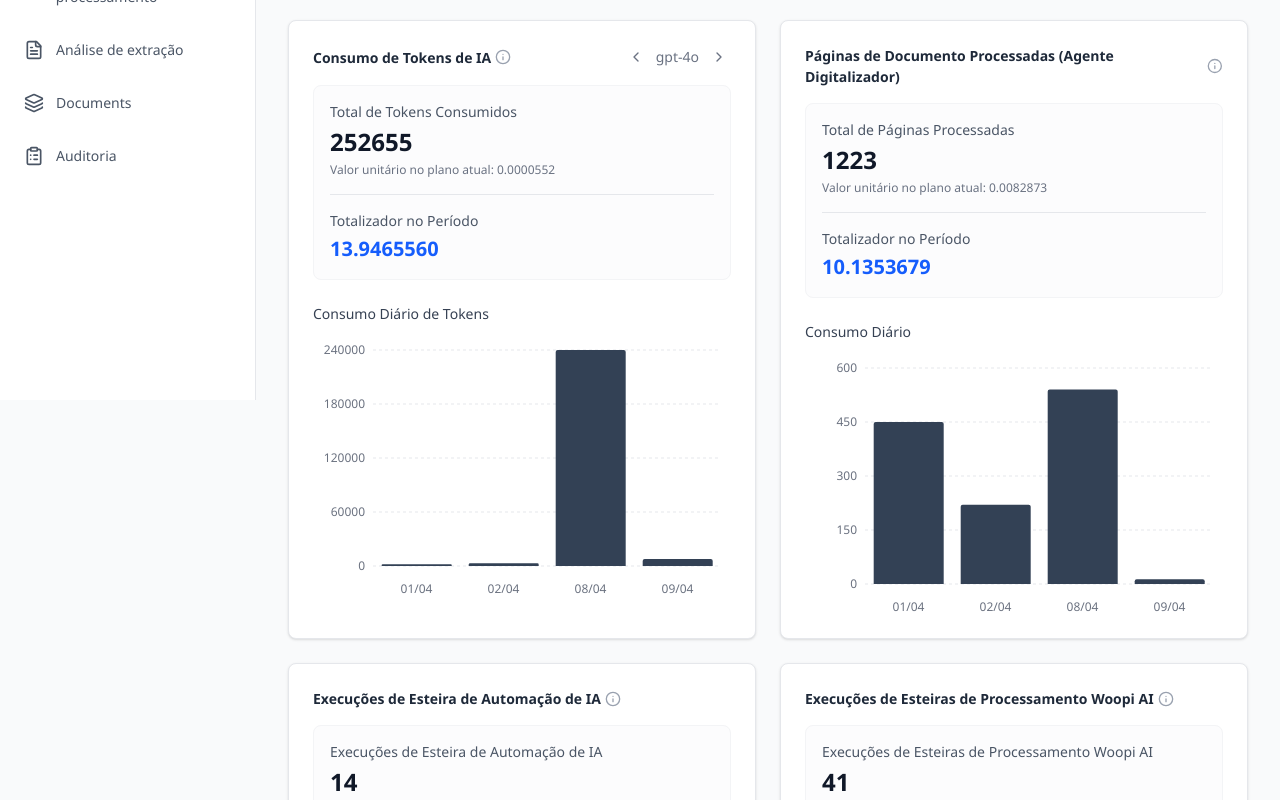
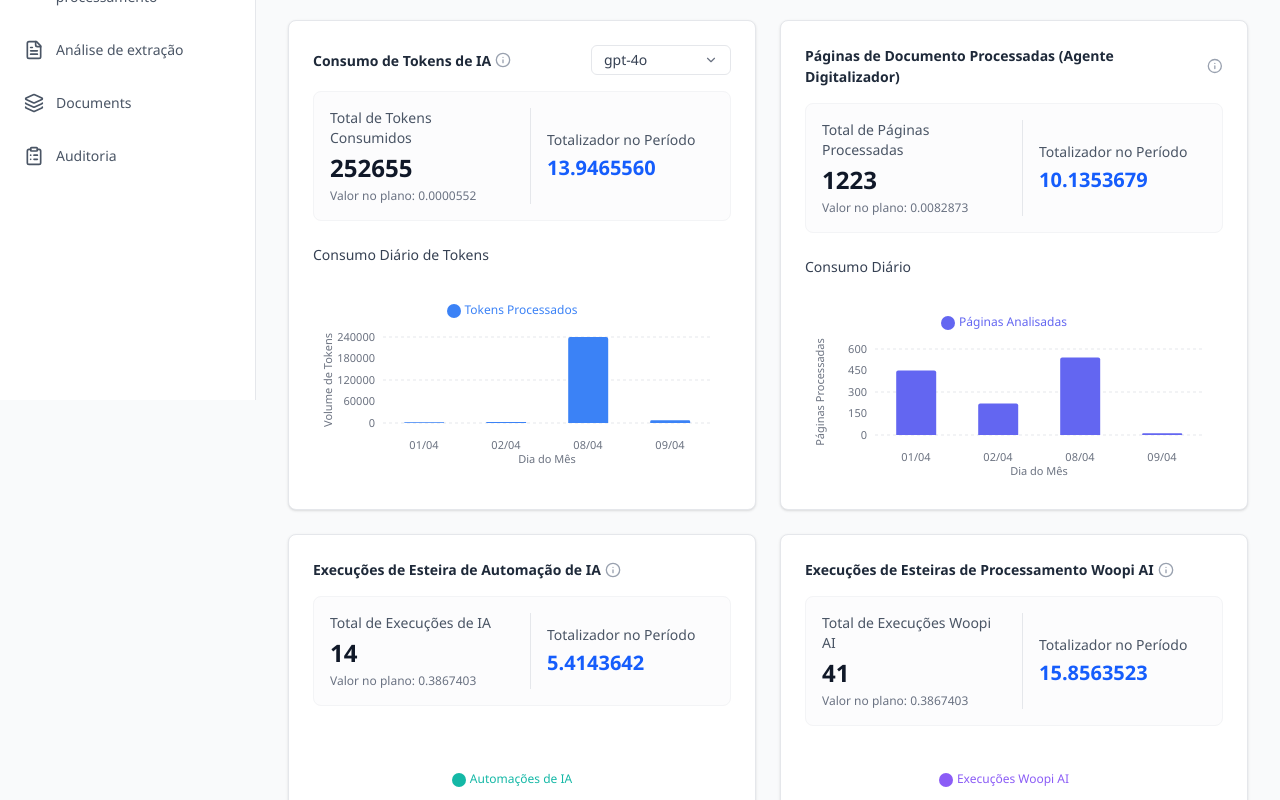
Before and after one commit to marioagen/test-agents, a React (Vite) app: page /dashboard in a window 1280 px wide. Shown: the part 400-1200 px from the top of the page. Built offline with nearby package versions, Linux system fonts and the light colour scheme.

Commit message:
feat(dashboard): add search and legend to analytics
Update dashboard components to include search functionality for model selection and visual legend support in charts. Also updated the repository banner.

```diff
--- a/src/pages/Dashboard.tsx
+++ b/src/pages/Dashboard.tsx
@@ -1,6 +1,6 @@
 import React, { useState, useMemo, useRef, useEffect } from 'react';
-import { Info, RefreshCw, ChevronLeft, ChevronRight, ChevronDown, Check } from 'lucide-react';
-import { BarChart, Bar, XAxis, YAxis, CartesianGrid, Tooltip, ResponsiveContainer } from 'recharts';
+import { Info, RefreshCw, ChevronLeft, ChevronRight, ChevronDown, Check, Search } from 'lucide-react';
+import { BarChart, Bar, XAxis, YAxis, CartesianGrid, Tooltip, ResponsiveContainer, Legend } from 'recharts';
 
 const mockWorkflows = [
   { id: 'wf-1', name: 'Esteira de Documentos Jurídicos' },
@@ -24,6 +24,13 @@ const UNIT_COSTS = {
   processing: 0.3867403
 };
 
+const LLM_MODELS = [
+  'gpt-4o',
+  'gemini flash',
+  'deepseek r1',
+  'text-embedding-2'
+];
+
 const CustomTooltip = ({ active, payload, label }: any) => {
   if (active && payload && payload.length) {
     return (
@@ -38,12 +45,14 @@ const CustomTooltip = ({ active, payload, label }: any) => {
 
 function MultiSelect({ options, selected, onChange }: { options: any[], selected: string[], onChange: (val: string[]) => void }) {
   const [isOpen, setIsOpen] = useState(false);
+  const [searchTerm, setSearchTerm] = useState('');
   const dropdownRef = useRef<HTMLDivElement>(null);
 
   useEffect(() => {
     function handleClickOutside(event: MouseEvent) {
       if (dropdownRef.current && !dropdownRef.current.contains(event.target as Node)) {
         setIsOpen(false);
+        setSearchTerm('');
       }
     }
     document.addEventListener("mousedown", handleClickOutside);
@@ -68,6 +77,10 @@ function MultiSelect({ options, selected, onChange }: { options: any[], selected
       ? options.find(o => o.id === selected[0])?.name
       : `${selected.length} selecionadas`;
 
+  const filteredOptions = options.filter(opt =>
+    opt.name.toLowerCase().includes(searchTerm.toLowerCase())
+  );
+
   return (
     <div className="relative" ref={dropdownRef}>
       <div
@@ -79,7 +92,22 @@ function MultiSelect({ options, selected, onChange }: { options: any[], selected
       </div>
 
       {isOpen && (
-        <div className="absolute top-full left-0 mt-1 w-64 bg-white dark:bg-gray-800 border border-gray-200 dark:border-gray-700 rounded-md shadow-lg z-50 py-1 max-h-60 overflow-y-auto custom-scrollbar">
+        <div className="absolute top-full left-0 mt-1 w-64 bg-white dark:bg-gray-800 border border-gray-200 dark:border-gray-700 rounded-md shadow-lg z-50 py-1 flex flex-col">
+          <div className="px-3 py-2 border-b border-gray-100 dark:border-gray-700">
+            <div className="relative">
+              <Search className="absolute left-2.5 top-1/2 -translate-y-1/2 w-4 h-4 text-gray-400" />
+              <input
+                type="text"
+                placeholder="Buscar esteiras..."
+                value={searchTerm}
+                onChange={(e) => setSearchTerm(e.target.value)}
+                className="w-full bg-gray-50 dark:bg-gray-900 border border-gray-200 dark:border-gray-600 rounded-md pl-9 pr-3 py-1.5 text-sm focus:outline-none focus:ring-1 focus:ring-blue-500 text-gray-900 dark:text-gray-100"
+              />
+            </div>
+          </div>
+          <div className="max-h-60 overflow-y-auto custom-scrollbar py-1">
+            {searchTerm === '' && (
+              <>
                 <div
                   className="px-3 py-2 hover:bg-gray-50 dark:hover:bg-gray-700 cursor-pointer flex items-center gap-3 text-sm"
                   onClick={handleSelectAll}
@@ -92,7 +120,15 @@ function MultiSelect({ options, selected, onChange }: { options: any[], selected
                   </span>
                 </div>
                 <div className="h-px bg-gray-200 dark:bg-gray-700 my-1"></div>
-          {options.map(opt => {
+              </>
+            )}
+
+            {filteredOptions.length === 0 ? (
+              <div className="px-3 py-4 text-center text-sm text-gray-500 dark:text-gray-400">
+                Nenhuma esteira encontrada.
+              </div>
+            ) : (
+              filteredOptions.map(opt => {
                 const isSelected = selected.includes(opt.id);
                 return (
                   <div
@@ -100,13 +136,91 @@ function MultiSelect({ options, selected, onChange }: { options: any[], selected
                     className="px-3 py-2 hover:bg-gray-50 dark:hover:bg-gray-700 cursor-pointer flex items-center gap-3 text-sm"
                     onClick={() => handleToggle(opt.id)}
                   >
-                <div className={`w-4 h-4 rounded border flex items-center justify-center ${isSelected ? 'bg-blue-600 border-blue-600' : 'border-gray-300 dark:border-gray-600'}`}>
+                    <div className={`w-4 h-4 rounded border flex items-center justify-center shrink-0 ${isSelected ? 'bg-blue-600 border-blue-600' : 'border-gray-300 dark:border-gray-600'}`}>
                       {isSelected && <Check className="w-3 h-3 text-white" />}
                     </div>
-                <span className="text-gray-700 dark:text-gray-300">{opt.name}</span>
+                    <span className="text-gray-700 dark:text-gray-300 select-none">{opt.name}</span>
                   </div>
                 );
-          })}
+              })
+            )}
+          </div>
+        </div>
+      )}
+    </div>
+  );
+}
+
+function SearchableSelect({ options, selected, onChange }: { options: string[], selected: string, onChange: (val: string) => void }) {
+  const [isOpen, setIsOpen] = useState(false);
+  const [searchTerm, setSearchTerm] = useState('');
+  const dropdownRef = useRef<HTMLDivElement>(null);
+
+  useEffect(() => {
+    function handleClickOutside(event: MouseEvent) {
+      if (dropdownRef.current && !dropdownRef.current.contains(event.target as Node)) {
+        setIsOpen(false);
+        setSearchTerm('');
+      }
+    }
+    document.addEventListener("mousedown", handleClickOutside);
+    return () => document.removeEventListener("mousedown", handleClickOutside);
+  }, []);
+
+  const filteredOptions = options.filter(opt =>
+    opt.toLowerCase().includes(searchTerm.toLowerCase())
+  );
+
+  return (
+    <div className="relative" ref={dropdownRef}>
+      <div
+        className="flex items-center justify-between gap-2 px-3 py-1 bg-white dark:bg-gray-800 border border-gray-200 dark:border-gray-700 rounded-md text-sm cursor-pointer min-w-[140px]"
+        onClick={() => setIsOpen(!isOpen)}
+      >
+        <span className="text-gray-700 dark:text-gray-300 truncate font-medium">{selected}</span>
+        <ChevronDown className="w-3.5 h-3.5 text-gray-500" />
+      </div>
+
+      {isOpen && (
+        <div className="absolute top-full right-0 mt-1 w-56 bg-white dark:bg-gray-800 border border-gray-200 dark:border-gray-700 rounded-md shadow-lg z-50 py-1 flex flex-col">
+          <div className="px-3 py-2 border-b border-gray-100 dark:border-gray-700">
+            <div className="relative">
+              <Search className="absolute left-2.5 top-1/2 -translate-y-1/2 w-3.5 h-3.5 text-gray-400" />
+              <input
+                type="text"
+                placeholder="Buscar modelo..."
+                value={searchTerm}
+                onChange={(e) => setSearchTerm(e.target.value)}
+                autoFocus
+                className="w-full bg-gray-50 dark:bg-gray-900 border border-gray-200 dark:border-gray-600 rounded-md pl-8 pr-3 py-1.5 text-xs focus:outline-none focus:ring-1 focus:ring-blue-500 text-gray-900 dark:text-gray-100"
+              />
+            </div>
+          </div>
+          <div className="max-h-60 overflow-y-auto custom-scrollbar py-1">
+            {filteredOptions.length === 0 ? (
+              <div className="px-3 py-4 text-center text-xs text-gray-500 dark:text-gray-400">
+                Nenhum modelo encontrado.
+              </div>
+            ) : (
+              filteredOptions.map(opt => {
+                const isSelected = selected === opt;
+                return (
+                  <div
+                    key={opt}
+                    className={`px-3 py-2 cursor-pointer flex items-center justify-between text-xs ${isSelected ? 'bg-blue-50 dark:bg-blue-900/20 text-blue-700 dark:text-blue-300' : 'hover:bg-gray-50 dark:hover:bg-gray-700 text-gray-700 dark:text-gray-300'}`}
+                    onClick={() => {
+                      onChange(opt);
+                      setIsOpen(false);
+                      setSearchTerm('');
+                    }}
+                  >
+                    <span className="select-none inline-block w-full">{opt}</span>
+                    {isSelected && <Check className="w-3.5 h-3.5 text-blue-600 flex-shrink-0" />}
+                  </div>
+                );
+              })
+            )}
+          </div>
         </div>
       )}
     </div>
@@ -246,32 +360,36 @@ export default function Dashboard() {
               Consumo de Tokens de IA <Info className="w-4 h-4 text-gray-400" />
             </div>
             <div className="flex items-center gap-2 text-sm text-gray-500">
-              <button className="p-1 hover:bg-gray-100 dark:hover:bg-gray-800 rounded"><ChevronLeft className="w-4 h-4" /></button>
-              <span>{model}</span>
-              <button className="p-1 hover:bg-gray-100 dark:hover:bg-gray-800 rounded"><ChevronRight className="w-4 h-4" /></button>
+              <SearchableSelect
+                options={LLM_MODELS}
+                selected={model}
+                onChange={setModel}
+              />
             </div>
           </div>
 
-          <div className="border border-gray-100 dark:border-gray-800 rounded-lg p-4 mb-6 bg-gray-50/50 dark:bg-gray-800/20">
+          <div className="border border-gray-100 dark:border-gray-800 rounded-lg p-4 mb-6 bg-gray-50/50 dark:bg-gray-800/20 grid grid-cols-2 gap-4">
+            <div>
               <div className="text-sm text-gray-600 dark:text-gray-400">Total de Tokens Consumidos</div>
               <div className="text-2xl font-bold text-gray-900 dark:text-gray-100 mt-1">{totals.tokens}</div>
-            <div className="text-xs text-gray-500 mt-1">Valor unitário no plano atual: {UNIT_COSTS.tokens}</div>
-
-            <div className="mt-4 pt-4 border-t border-gray-200 dark:border-gray-700">
+              <div className="text-xs text-gray-500 mt-1">Valor no plano: {UNIT_COSTS.tokens}</div>
+            </div>
+            <div className="border-l border-gray-200 dark:border-gray-700 pl-4 flex flex-col justify-center">
               <div className="text-sm text-gray-600 dark:text-gray-400">Totalizador no Período</div>
               <div className="text-xl font-bold text-blue-600 mt-1">{totalizers.tokens.toFixed(7)}</div>
             </div>
           </div>
 
           <div className="text-sm font-medium text-gray-700 dark:text-gray-300 mb-4">Consumo Diário de Tokens</div>
-          <div className="h-64 w-full">
+          <div className="h-48 w-full">
             <ResponsiveContainer width="100%" height="100%">
-              <BarChart data={chartData} margin={{ top: 10, right: 10, left: 0, bottom: 0 }}>
+              <BarChart data={chartData} margin={{ top: 20, right: 20, left: 10, bottom: 20 }}>
                 <CartesianGrid strokeDasharray="3 3" vertical={false} stroke="#e5e7eb" />
-                <XAxis dataKey="date" axisLine={false} tickLine={false} tick={{ fontSize: 12, fill: '#6b7280' }} dy={10} />
-                <YAxis axisLine={false} tickLine={false} tick={{ fontSize: 12, fill: '#6b7280' }} />
+                <XAxis dataKey="date" axisLine={false} tickLine={false} tick={{ fontSize: 11, fill: '#6b7280' }} dy={10} interval="preserveStartEnd" label={{ value: 'Dia do Mês', position: 'insideBottom', offset: -10, fontSize: 11, fill: '#6b7280' }} />
+                <YAxis axisLine={false} tickLine={false} tick={{ fontSize: 11, fill: '#6b7280' }} domain={[0, 'auto']} label={{ value: 'Volume de Tokens', angle: -90, position: 'insideLeft', style: { textAnchor: 'middle' }, offset: 5, fontSize: 11, fill: '#6b7280' }} />
                 <Tooltip content={<CustomTooltip />} cursor={{ fill: 'rgba(0,0,0,0.05)' }} />
-                <Bar dataKey="tokens" fill="#334155" radius={[2, 2, 0, 0]} maxBarSize={80} />
+                <Legend verticalAlign="top" height={36} iconType="circle" wrapperStyle={{ fontSize: '12px', color: '#6b7280' }} />
+                <Bar dataKey="tokens" name="Tokens Processados" fill="#3b82f6" radius={[2, 2, 0, 0]} maxBarSize={40} />
               </BarChart>
             </ResponsiveContainer>
           </div>
@@ -283,26 +401,28 @@ export default function Dashboard() {
             Páginas de Documento Processadas (Agente Digitalizador) <Info className="w-4 h-4 text-gray-400" />
           </div>
 
-          <div className="border border-gray-100 dark:border-gray-800 rounded-lg p-4 mb-6 bg-gray-50/50 dark:bg-gray-800/20">
+          <div className="border border-gray-100 dark:border-gray-800 rounded-lg p-4 mb-6 bg-gray-50/50 dark:bg-gray-800/20 grid grid-cols-2 gap-4">
+            <div>
               <div className="text-sm text-gray-600 dark:text-gray-400">Total de Páginas Processadas</div>
               <div className="text-2xl font-bold text-gray-900 dark:text-gray-100 mt-1">{totals.pages}</div>
-            <div className="text-xs text-gray-500 mt-1">Valor unitário no plano atual: {UNIT_COSTS.pages}</div>
-
-            <div className="mt-4 pt-4 border-t border-gray-200 dark:border-gray-700">
+              <div className="text-xs text-gray-500 mt-1">Valor no plano: {UNIT_COSTS.pages}</div>
+            </div>
+            <div className="border-l border-gray-200 dark:border-gray-700 pl-4 flex flex-col justify-center">
               <div className="text-sm text-gray-600 dark:text-gray-400">Totalizador no Período</div>
               <div className="text-xl font-bold text-blue-600 mt-1">{totalizers.pages.toFixed(7)}</div>
             </div>
           </div>
 
           <div className="text-sm font-medium text-gray-700 dark:text-gray-300 mb-4">Consumo Diário</div>
-          <div className="h-64 w-full">
+          <div className="h-48 w-full">
             <ResponsiveContainer width="100%" height="100%">
-              <BarChart data={chartData} margin={{ top: 10, right: 10, left: 0, bottom: 0 }}>
+              <BarChart data={chartData} margin={{ top: 20, right: 20, left: 10, bottom: 20 }}>
                 <CartesianGrid strokeDasharray="3 3" vertical={false} stroke="#e5e7eb" />
-                <XAxis dataKey="date" axisLine={false} tickLine={false} tick={{ fontSize: 12, fill: '#6b7280' }} dy={10} />
-                <YAxis axisLine={false} tickLine={false} tick={{ fontSize: 12, fill: '#6b7280' }} />
+                <XAxis dataKey="date" axisLine={false} tickLine={false} tick={{ fontSize: 11, fill: '#6b7280' }} dy={10} interval="preserveStartEnd" label={{ value: 'Dia do Mês', position: 'insideBottom', offset: -10, fontSize: 11, fill: '#6b7280' }} />
+                <YAxis axisLine={false} tickLine={false} tick={{ fontSize: 11, fill: '#6b7280' }} domain={[0, 'auto']} label={{ value: 'Páginas Processadas', angle: -90, position: 'insideLeft', style: { textAnchor: 'middle' }, offset: 5, fontSize: 11, fill: '#6b7280' }} />
                 <Tooltip content={<CustomTooltip />} cursor={{ fill: 'rgba(0,0,0,0.05)' }} />
-                <Bar dataKey="pages" fill="#334155" radius={[2, 2, 0, 0]} maxBarSize={80} />
+                <Legend verticalAlign="top" height={36} iconType="circle" wrapperStyle={{ fontSize: '12px', color: '#6b7280' }} />
+                <Bar dataKey="pages" name="Páginas Analisadas" fill="#6366f1" radius={[2, 2, 0, 0]} maxBarSize={40} />
               </BarChart>
             </ResponsiveContainer>
           </div>
@@ -314,25 +434,27 @@ export default function Dashboard() {
             Execuções de Esteira de Automação de IA <Info className="w-4 h-4 text-gray-400" />
           </div>
 
-          <div className="border border-gray-100 dark:border-gray-800 rounded-lg p-4 mb-6 bg-gray-50/50 dark:bg-gray-800/20">
-            <div className="text-sm text-gray-600 dark:text-gray-400">Execuções de Esteira de Automação de IA</div>
+          <div className="border border-gray-100 dark:border-gray-800 rounded-lg p-4 mb-6 bg-gray-50/50 dark:bg-gray-800/20 grid grid-cols-2 gap-4">
+            <div>
+              <div className="text-sm text-gray-600 dark:text-gray-400">Total de Execuções de IA</div>
               <div className="text-2xl font-bold text-gray-900 dark:text-gray-100 mt-1">{totals.automation}</div>
-            <div className="text-xs text-gray-500 mt-1">Valor unitário no plano atual: {UNIT_COSTS.automation}</div>
-
-            <div className="mt-4 pt-4 border-t border-gray-200 dark:border-gray-700">
+              <div className="text-xs text-gray-500 mt-1">Valor no plano: {UNIT_COSTS.automation}</div>
+            </div>
+            <div className="border-l border-gray-200 dark:border-gray-700 pl-4 flex flex-col justify-center">
               <div className="text-sm text-gray-600 dark:text-gray-400">Totalizador no Período</div>
               <div className="text-xl font-bold text-blue-600 mt-1">{totalizers.automation.toFixed(7)}</div>
             </div>
           </div>
 
-          <div className="h-64 w-full mt-auto">
+          <div className="h-48 w-full mt-auto">
             <ResponsiveContainer width="100%" height="100%">
-              <BarChart data={chartData} margin={{ top: 10, right: 10, left: 0, bottom: 0 }}>
+              <BarChart data={chartData} margin={{ top: 20, right: 20, left: 10, bottom: 20 }}>
                 <CartesianGrid strokeDasharray="3 3" vertical={false} stroke="#e5e7eb" />
-                <XAxis dataKey="date" axisLine={false} tickLine={false} tick={{ fontSize: 12, fill: '#6b7280' }} dy={10} />
-                <YAxis axisLine={false} tickLine={false} tick={{ fontSize: 12, fill: '#6b7280' }} />
+                <XAxis dataKey="date" axisLine={false} tickLine={false} tick={{ fontSize: 11, fill: '#6b7280' }} dy={10} interval="preserveStartEnd" label={{ value: 'Dia do Mês', position: 'insideBottom', offset: -10, fontSize: 11, fill: '#6b7280' }} />
+                <YAxis axisLine={false} tickLine={false} tick={{ fontSize: 11, fill: '#6b7280' }} domain={[0, 'auto']} label={{ value: 'Total de Execuções', angle: -90, position: 'insideLeft', style: { textAnchor: 'middle' }, offset: 5, fontSize: 11, fill: '#6b7280' }} />
                 <Tooltip content={<CustomTooltip />} cursor={{ fill: 'rgba(0,0,0,0.05)' }} />
-                <Bar dataKey="automation" fill="#334155" radius={[2, 2, 0, 0]} maxBarSize={80} />
+                <Legend verticalAlign="top" height={36} iconType="circle" wrapperStyle={{ fontSize: '12px', color: '#6b7280' }} />
+                <Bar dataKey="automation" name="Automações de IA" fill="#14b8a6" radius={[2, 2, 0, 0]} maxBarSize={40} />
               </BarChart>
             </ResponsiveContainer>
           </div>
@@ -344,25 +466,27 @@ export default function Dashboard() {
             Execuções de Esteiras de Processamento Woopi AI <Info className="w-4 h-4 text-gray-400" />
           </div>
 
-          <div className="border border-gray-100 dark:border-gray-800 rounded-lg p-4 mb-6 bg-gray-50/50 dark:bg-gray-800/20">
-            <div className="text-sm text-gray-600 dark:text-gray-400">Execuções de Esteiras de Processamento Woopi AI</div>
+          <div className="border border-gray-100 dark:border-gray-800 rounded-lg p-4 mb-6 bg-gray-50/50 dark:bg-gray-800/20 grid grid-cols-2 gap-4">
+            <div>
+              <div className="text-sm text-gray-600 dark:text-gray-400">Total de Execuções Woopi AI</div>
               <div className="text-2xl font-bold text-gray-900 dark:text-gray-100 mt-1">{totals.processing}</div>
-            <div className="text-xs text-gray-500 mt-1">Valor unitário no plano atual: {UNIT_COSTS.processing}</div>
-
-            <div className="mt-4 pt-4 border-t border-gray-200 dark:border-gray-700">
+              <div className="text-xs text-gray-500 mt-1">Valor no plano: {UNIT_COSTS.processing}</div>
+            </div>
+            <div className="border-l border-gray-200 dark:border-gray-700 pl-4 flex flex-col justify-center">
               <div className="text-sm text-gray-600 dark:text-gray-400">Totalizador no Período</div>
               <div className="text-xl font-bold text-blue-600 mt-1">{totalizers.processing.toFixed(7)}</div>
             </div>
           </div>
 
-          <div className="h-64 w-full mt-auto">
+          <div className="h-48 w-full mt-auto">
             <ResponsiveContainer width="100%" height="100%">
-              <BarChart data={chartData} margin={{ top: 10, right: 10, left: 0, bottom: 0 }}>
+              <BarChart data={chartData} margin={{ top: 20, right: 20, left: 10, bottom: 20 }}>
                 <CartesianGrid strokeDasharray="3 3" vertical={false} stroke="#e5e7eb" />
-                <XAxis dataKey="date" axisLine={false} tickLine={false} tick={{ fontSize: 12, fill: '#6b7280' }} dy={10} />
-                <YAxis axisLine={false} tickLine={false} tick={{ fontSize: 12, fill: '#6b7280' }} />
+                <XAxis dataKey="date" axisLine={false} tickLine={false} tick={{ fontSize: 11, fill: '#6b7280' }} dy={10} interval="preserveStartEnd" label={{ value: 'Dia do Mês', position: 'insideBottom', offset: -10, fontSize: 11, fill: '#6b7280' }} />
+                <YAxis axisLine={false} tickLine={false} tick={{ fontSize: 11, fill: '#6b7280' }} domain={[0, 'auto']} label={{ value: 'Total de Execuções', angle: -90, position: 'insideLeft', style: { textAnchor: 'middle' }, offset: 5, fontSize: 11, fill: '#6b7280' }} />
                 <Tooltip content={<CustomTooltip />} cursor={{ fill: 'rgba(0,0,0,0.05)' }} />
-                <Bar dataKey="processing" fill="#334155" radius={[2, 2, 0, 0]} maxBarSize={80} />
+                <Legend verticalAlign="top" height={36} iconType="circle" wrapperStyle={{ fontSize: '12px', color: '#6b7280' }} />
+                <Bar dataKey="processing" name="Execuções Woopi AI" fill="#8b5cf6" radius={[2, 2, 0, 0]} maxBarSize={40} />
               </BarChart>
             </ResponsiveContainer>
           </div>
```
Also changed, not shown: 1 other file (tests, documents, lock files or other folders). Lines whose indentation alone changed are shown as unchanged.
